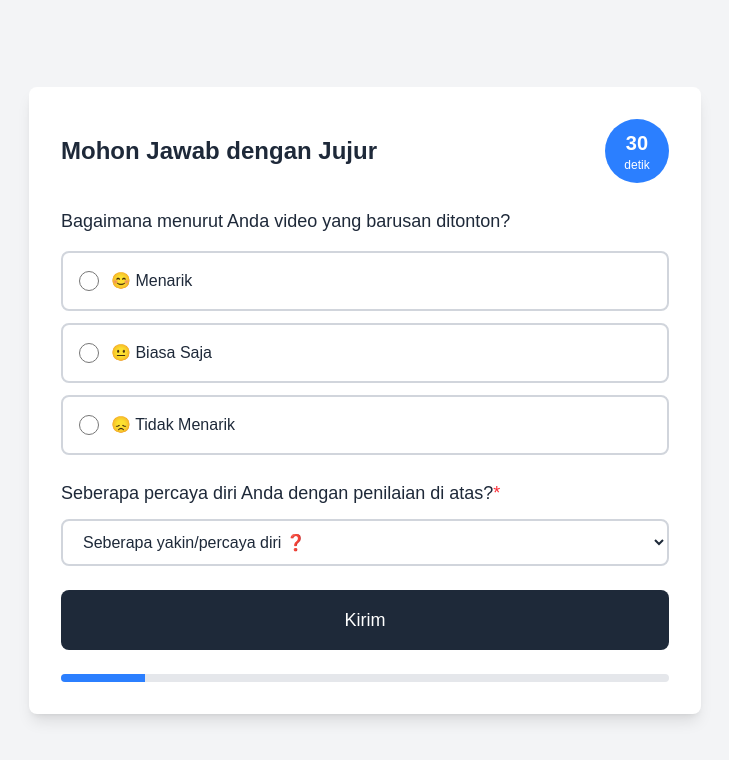
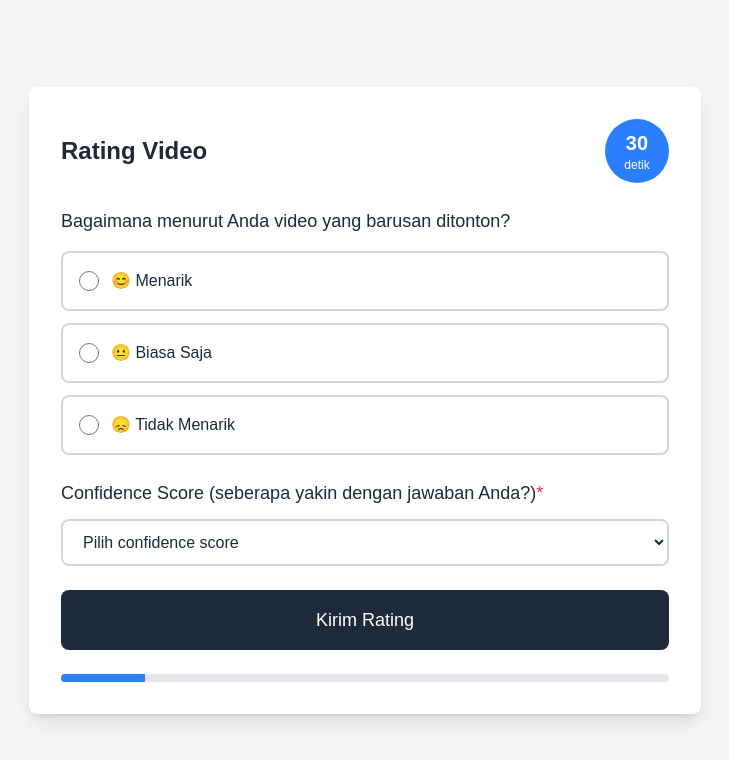
Before and after one commit to hdans/Neuro-AI, a Next.js app: page /survey-eeg/survey in a window 1280 px wide. Shown: the top 760 px of the page, without its empty margins (275-1004 px from the left). Built offline with nearby package versions, Linux system fonts and the light colour scheme.

Commit message:
refactor: add video preload after submitting survey

```diff
--- a/app/survey-eeg/survey/page.tsx
+++ b/app/survey-eeg/survey/page.tsx
@@ -21,9 +21,14 @@ export default function SurveyPage() {
 
 	useEffect(() => {
 		// Ambil data user
-		const users = JSON.parse(localStorage.getItem("users") || "[]");
-		if (users.length > 0) {
-			setUserData(users[users.length - 1]);
+		const currentUser = JSON.parse(localStorage.getItem("currentUser") || "{}");
+		if (currentUser.email) {
+			setUserData({
+				name: currentUser.name || "",
+				email: currentUser.email || "",
+				gender: currentUser.gender || "",
+				age: currentUser.age || "",
+			});
 		}
 
 		// Ambil ID video yang baru ditonton
@@ -66,7 +71,6 @@ export default function SurveyPage() {
 
 		try {
 			// Kirim ke Google Apps Script
-			// GANTI URL INI DENGAN URL APPS SCRIPT ANDA
 			const response = await fetch(
 				"https://script.google.com/macros/s/AKfycbz-mxdQjMsaL4CB2YsABkNh3flapK_ykljm8hkdFW_TQzCihpGIOAeTY8_WAhNjOUTH/exec",
 				{
@@ -95,19 +99,28 @@ export default function SurveyPage() {
 			// Setelah countdown habis, tampilkan loading 3 detik
 			setShowLoading(true);
 
-			// Setelah 3 detik loading, baru pindah ke video berikutnya
-			setTimeout(() => {
-				// Increment video index
+			// Preload video berikutnya selama loading
 			const currentIndex = parseInt(
 				localStorage.getItem("currentVideoIndex") || "0"
 			);
 			const nextIndex = currentIndex + 1;
-
-				// Cek apakah masih ada video lagi
 			const randomizedVideos = JSON.parse(
 				localStorage.getItem("randomizedVideoOrder") || "[]"
 			);
 
+			if (nextIndex < randomizedVideos.length) {
+				// Preload video berikutnya
+				const nextVideoUrl = randomizedVideos[nextIndex].url;
+				const videoPreloader = document.createElement('video');
+				videoPreloader.src = nextVideoUrl;
+				videoPreloader.preload = 'auto';
+				videoPreloader.load();
+
+				console.log('Preloading next video:', nextVideoUrl);
+			}
+
+			// Setelah 3 detik loading, baru pindah ke video berikutnya
+			setTimeout(() => {
 				if (nextIndex < randomizedVideos.length) {
 					// Masih ada video, lanjut ke video berikutnya
 					localStorage.setItem("currentVideoIndex", nextIndex.toString());
@@ -126,7 +139,7 @@ export default function SurveyPage() {
 				{/* Countdown */}
 				<div className="flex justify-between items-center mb-6">
 					<h1 className="text-2xl font-bold text-gray-800">
-						Mohon Jawab dengan Jujur
+						Rating Video
 					</h1>
 					<div className="bg-blue-500 text-white rounded-full w-16 h-16 flex items-center justify-center">
 						<div className="text-center">
@@ -189,7 +202,7 @@ export default function SurveyPage() {
 
 						<div>
 							<label className="block text-lg font-medium text-gray-800 mb-3">
-								Seberapa percaya diri Anda dengan penilaian di atas?
+								Confidence Score (seberapa yakin dengan jawaban Anda?)
 								<span className="text-red-500">*</span>
 							</label>
 							<select
@@ -198,12 +211,12 @@ export default function SurveyPage() {
 								className="w-full px-4 py-3 border-2 border-gray-300 rounded-lg focus:outline-none focus:ring-2 focus:ring-blue-500 focus:border-transparent text-gray-800"
 								required
 							>
-								<option value="">Seberapa yakin/percaya diri ❓</option>
-								<option value="1">Tidak yakin 😕</option>
-								<option value="2">Mungkin tidak yakin 🤔</option>
-								<option value="3">Netral 😐</option>
-								<option value="4">Mungkin yakin 🙂</option>
-								<option value="5">Yakin 😄</option>
+								<option value="">Pilih confidence score</option>
+								<option value="1">1 - Sangat Tidak Yakin</option>
+								<option value="2">2 - Tidak Yakin</option>
+								<option value="3">3 - Netral</option>
+								<option value="4">4 - Yakin</option>
+								<option value="5">5 - Sangat Yakin</option>
 							</select>
 						</div>
 
@@ -211,7 +224,7 @@ export default function SurveyPage() {
 							type="submit"
 							className="w-full bg-gray-800 text-white py-4 rounded-lg hover:bg-gray-700 transition-colors font-medium text-lg"
 						>
-							Kirim
+							Kirim Rating
 						</button>
 					</form>
 				) : (
@@ -237,7 +250,7 @@ export default function SurveyPage() {
 									<p className="text-sm text-gray-500 mt-2">detik tersisa</p>
 								</div>
 								<p className="text-sm text-gray-500">
-									Relaks dan bersiaplah untuk video berikutnya...
+									Bersiap untuk video berikutnya...
 								</p>
 							</div>
 						) : (
--- a/app/survey-eeg/video/page.tsx
+++ b/app/survey-eeg/video/page.tsx
@@ -104,6 +104,22 @@ export default function VideoPage() {
 		setCurrentVideoIndex(savedIndex);
 		setIsLoading(false);
 	}, [router]);
+
+	// Preload video berikutnya saat video saat ini sedang diputar
+	useEffect(() => {
+		if (randomizedVideos.length > 0 && currentVideoIndex < randomizedVideos.length - 1) {
+			const nextIndex = currentVideoIndex + 1;
+			const nextVideoUrl = randomizedVideos[nextIndex].url;
+
+			// Preload video berikutnya di background
+			const videoPreloader = document.createElement('video');
+			videoPreloader.src = nextVideoUrl;
+			videoPreloader.preload = 'auto';
+			videoPreloader.load();
+
+			console.log('Background preloading:', nextVideoUrl);
+		}
+	}, [currentVideoIndex, randomizedVideos]);
 
 	const handleVideoEnd = () => {
 		// Simpan ID video yang baru saja ditonton
@@ -222,7 +238,7 @@ export default function VideoPage() {
 
 			{/* Instruksi */}
 			<div className="mt-8 text-center text-white">
-				<p className="text-lg">Tonton Video dengan Seksama</p>
+				<p className="text-lg">Tonton video hingga selesai</p>
 				<p className="text-sm text-gray-400 mt-2">
 					Relaks, fokus, dan hindari gangguan selama menonton video.
 				</p>
```
Lines whose indentation alone changed are shown as unchanged.
